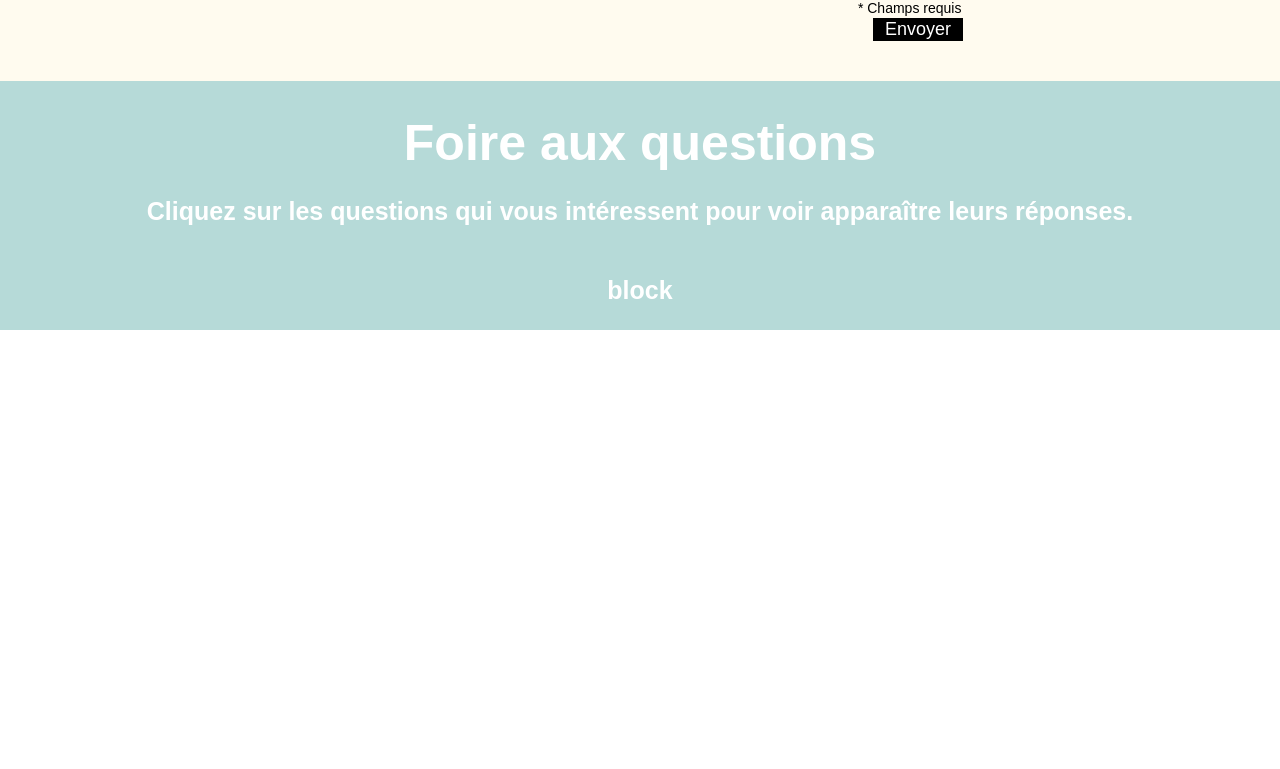
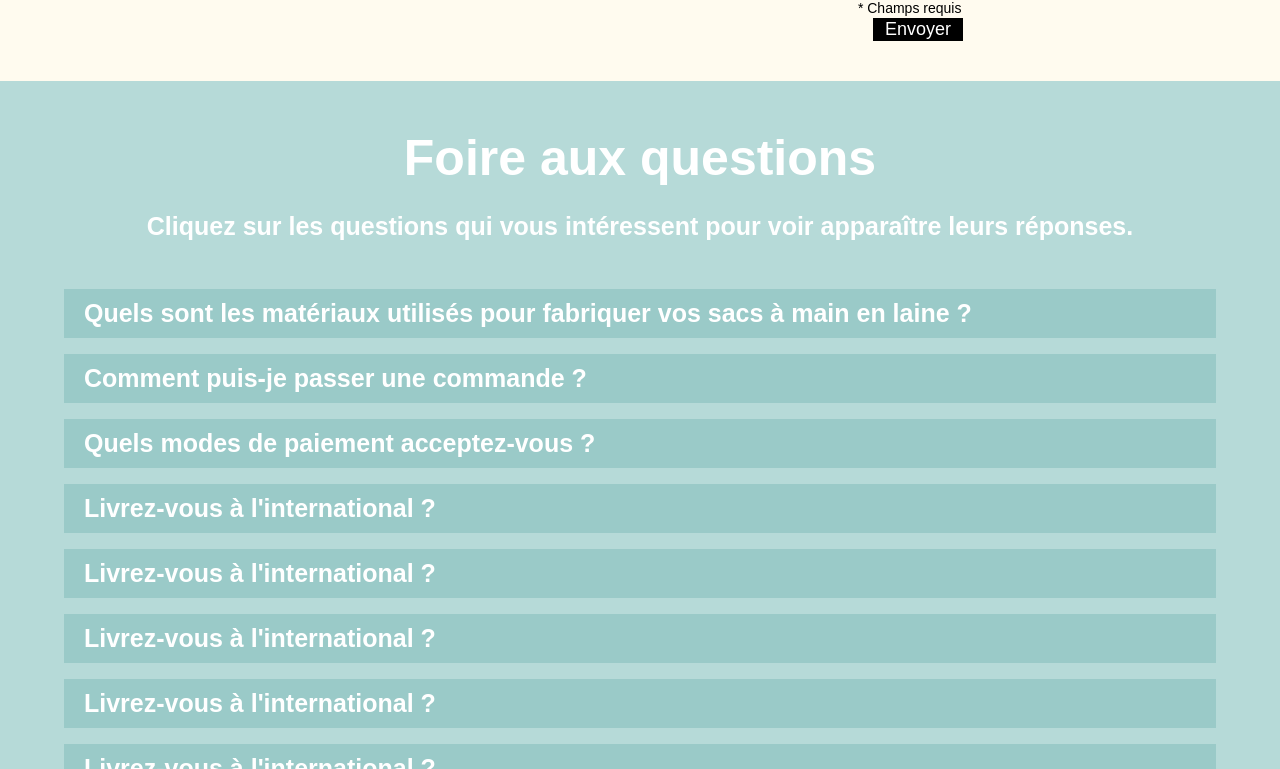
Before and after one commit to Thibaud-M326/AnneMarieWebsiteDev, a Next.js app: page / in a window 1280 px wide. Shown: the part 3412-4181 px from the top of the page. Before the commit the page ends 3742 px from the top, so only its background shows below. Built offline with nearby package versions, Linux system fonts and the light colour scheme; a web font is replaced by a local one.

Commit message:
faq wip before refactoring

```diff
--- /dev/null
+++ b/app/lib/definition.ts
@@ -0,0 +1,2 @@
+export type question = string;
+export type reponse = string;
--- /dev/null
+++ b/app/lib/faqList.js
@@ -0,0 +1,21 @@
+export const questions = [
+  "Quels sont les matériaux utilisés pour fabriquer vos sacs à main en laine ?",
+  "Comment puis-je passer une commande ?",
+  "Quels modes de paiement acceptez-vous ?",
+  "Livrez-vous à l'international ?",
+  "Livrez-vous à l'international ?",
+  "Livrez-vous à l'international ?",
+  "Livrez-vous à l'international ?",
+  "Livrez-vous à l'international ?",
+];
+
+export const reponses = [
+  "Nos sacs à main en laine sont fabriqués à partir de laine de haute qualité provenant de fournisseurs certifiés. Nous veillons à ce que nos matériaux soient durables et respectueux de l'environnement.",
+  "Pour passer une commande, vous pouvez soit visiter notre boutique en ligne et ajouter les articles à votre panier, soit nous contacter directement par téléphone ou par e-mail. Nous sommes là pour vous aider à chaque étape du processus de commande.",
+  "Nous acceptons les paiements par carte de crédit (Visa, Mastercard, American Express), PayPal, virement bancaire et même les paiements en espèces à la livraison dans certaines régions.",
+  "Oui, nous livrons à l'international ! Que vous soyez à Paris, New York ou Tokyo, nous pouvons vous faire parvenir nos produits où que vous soyez. Des frais de livraison supplémentaires peuvent s'appliquer selon la destination.",
+  "Oui, nous livrons à l'international ! Que vous soyez à Paris, New York ou Tokyo, nous pouvons vous faire parvenir nos produits où que vous soyez. Des frais de livraison supplémentaires peuvent s'appliquer selon la destination.",
+  "Oui, nous livrons à l'international ! Que vous soyez à Paris, New York ou Tokyo, nous pouvons vous faire parvenir nos produits où que vous soyez. Des frais de livraison supplémentaires peuvent s'appliquer selon la destination.",
+  "Oui, nous livrons à l'international ! Que vous soyez à Paris, New York ou Tokyo, nous pouvons vous faire parvenir nos produits où que vous soyez. Des frais de livraison supplémentaires peuvent s'appliquer selon la destination.",
+  "Oui, nous livrons à l'international ! Que vous soyez à Paris, New York ou Tokyo, nous pouvons vous faire parvenir nos produits où que vous soyez. Des frais de livraison supplémentaires peuvent s'appliquer selon la destination.",
+];
--- a/app/style/faq/faq.module.css
+++ b/app/style/faq/faq.module.css
@@ -11,10 +11,18 @@
     font-weight: 700;
     color: white;
     margin-bottom: 0px;
+    margin-top: 6vh;
 }
 
-.faqDiv p {
+.tipsP {
     font-size: 25px;
     font-weight: 700;
     color: white;
+    margin-bottom: 6vh;
 }
+
+.questionDiv {
+    width: 90vw;
+    height: 60vh;
+    overflow: scroll;
+}
--- a/app/style/faq/faqBlock.module.css
+++ b/app/style/faq/faqBlock.module.css
@@ -0,0 +1,75 @@
+.faqDiv {
+  font-size: 25px;
+  font-weight: 700;
+	margin-bottom: 0vh;
+}
+
+.questionP {
+  background-color: #9acac8;
+  color: white;
+	margin: 0px;
+  padding: 10px;
+  padding-left: 20px;
+}
+
+.reponseDiv {
+  background-color: #9acac8;
+}
+
+.reponseNeutralP {
+  color: black;
+  background-color: rgb(255, 255, 255);
+  margin-top: 0;
+  margin-bottom: 2vh;
+  font-size: 21px;
+  font-weight: 700;
+  height: 0px;
+  overflow: hidden;
+}
+
+.reponseDisplayP {
+  color: black;
+  background-color: rgb(255, 255, 255);
+  margin-top: 0;
+  margin-bottom: 2vh;
+  font-size: 21px;
+  font-weight: 700;
+  overflow: hidden;
+  animation-duration: 0.2s;
+  animation-name: openCurtain;
+  animation-timing-function: ease-in-out;
+  animation-fill-mode: forwards;
+}
+
+.reponseHideP {
+  color: black;
+  background-color: rgb(255, 255, 255);
+  margin-top: 0;
+  margin-bottom: 2vh;
+  font-size: 21px;
+  font-weight: 700;
+  height: 0px;
+  overflow: hidden;
+  animation-duration: 0.2s;
+  animation-name: closeCurtain;
+  animation-timing-function: ease-in-out;
+  animation-fill-mode: forwards;
+}
+
+@keyframes openCurtain {
+  from {
+    height: 0px;
+  }
+  to {
+    height: 20vh;
+  }
+}
+
+@keyframes closeCurtain {
+  from {
+    height: 20vh;
+  }
+  to {
+    height: 0px;
+  }
+}
--- a/app/ui/aPropos/aPropos1.tsx
+++ b/app/ui/aPropos/aPropos1.tsx
@@ -10,12 +10,12 @@ const merriweather = Merriweather({
 export default function aPropos() {
 
   return (
-    <div className={styles.aProposDiv}>
+    <div className={styles.aProposDiv}
+      id="aPropos"
+    >
       <div className={styles.textDiv}>
         <div className={styles.titleTextDiv}>
-          <h1
-            id="aPropos"
-          >Materiaux</h1>
+          <h1 >Materiaux</h1>
           <p
             className={merriweather.className}
           >
--- a/app/ui/faq/faq.tsx
+++ b/app/ui/faq/faq.tsx
@@ -1,11 +1,11 @@
 import styles from '@/app/style/faq/faq.module.css'
 import { Jaldi } from 'next/font/google'
 import FaqBlock from "@/app/ui/faq/faqBlock"
-import { faqs } from "@/app/ui/faq/faqList"
+import { questions, reponses } from "@/app/lib/faqList"
 
 const jaldi = Jaldi({
-  subsets: ['latin'],
-  weight: ['400', '700']
+	subsets: ['latin'],
+	weight: ['400', '700']
 })
 
 export default function Faq() {
@@ -17,11 +17,21 @@ export default function Faq() {
 			<h1>
 				Foire aux questions
 			</h1>
-			<p>
+			<p
+				className={styles.tipsP}
+			>
 				Cliquez sur les questions qui vous intéressent pour voir apparaître leurs réponses.
 			</p>
 			<div className={styles.questionDiv}>
-				<FaqBlock />
+				{questions.map(function (question, i) {
+					return (
+						<FaqBlock
+							key={i}
+							question={question}
+							reponse={reponses[i]}
+						/>
+					);
+				})}
 			</div>
 		</div>
 	);
--- a/app/ui/faq/faqBlock.tsx
+++ b/app/ui/faq/faqBlock.tsx
@@ -1,7 +1,37 @@
+'use client'
+
 import styles from "@/app/style/faq/faqBlock.module.css"
+import type { question, reponse } from "@/app/lib/definition"
+import { useState } from "react"
 
-export default function faqBlock() {
-    return (
-        <p>block</p>
-    );
+export default function FaqBlock({ question, reponse }: { question: question; reponse: reponse }) {
+	const [styleReponseP, setStyleReponseP] = useState(styles.reponseNeutralP)
+
+	function handleClick() {
+		if (styleReponseP === styles.reponseNeutralP
+			|| styleReponseP === styles.reponseHideP) {
+			setStyleReponseP(styles.reponseDisplayP)
+		} else {
+			setStyleReponseP(styles.reponseHideP)
+		}
+	}
+
+	return (
+		<div className={styles.faqDiv}>
+			<p
+				onClick={handleClick}
+				id="clickP"
+				className={styles.questionP}
+			>
+				{question}
+			</p>
+			<div className={styles.reponseDiv}>
+				<p
+					className={styleReponseP}
+				>
+					{reponse}
+				</p>
+			</div>
+		</div>
+	);
 }
--- a/app/ui/faq/faqList.js
+++ /dev/null
@@ -1,14 +0,0 @@
-export const faqs = {
-	questions: [
-		"Quels sont les matériaux utilisés pour fabriquer vos sacs à main en laine ?",
-		"Comment puis-je passer une commande ?",
-		"Quels modes de paiement acceptez-vous ?",
-		"Livrez-vous à l'international ?"
-	],
-	reponses: [
-		"Nos sacs à main en laine sont fabriqués à partir de laine de haute qualité provenant de fournisseurs certifiés. Nous veillons à ce que nos matériaux soient durables et respectueux de l'environnement.",
-		"Pour passer une commande, vous pouvez soit visiter notre boutique en ligne et ajouter les articles à votre panier, soit nous contacter directement par téléphone ou par e-mail. Nous sommes là pour vous aider à chaque étape du processus de commande.",
-		"Nous acceptons les paiements par carte de crédit (Visa, Mastercard, American Express), PayPal, virement bancaire et même les paiements en espèces à la livraison dans certaines régions.",
-		"Oui, nous livrons à l'international ! Que vous soyez à Paris, New York ou Tokyo, nous pouvons vous faire parvenir nos produits où que vous soyez. Des frais de livraison supplémentaires peuvent s'appliquer selon la destination."
-	]
-};
```
